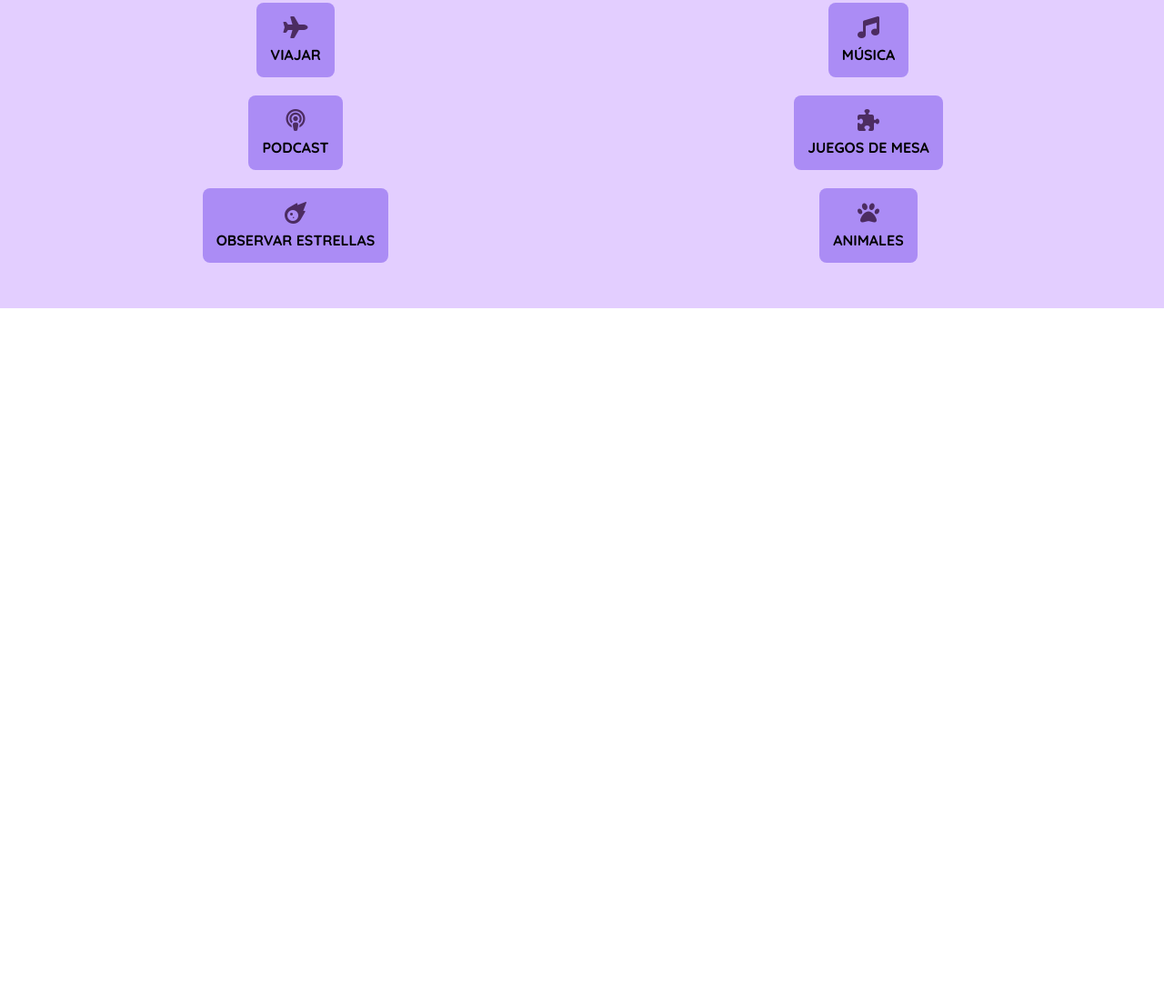
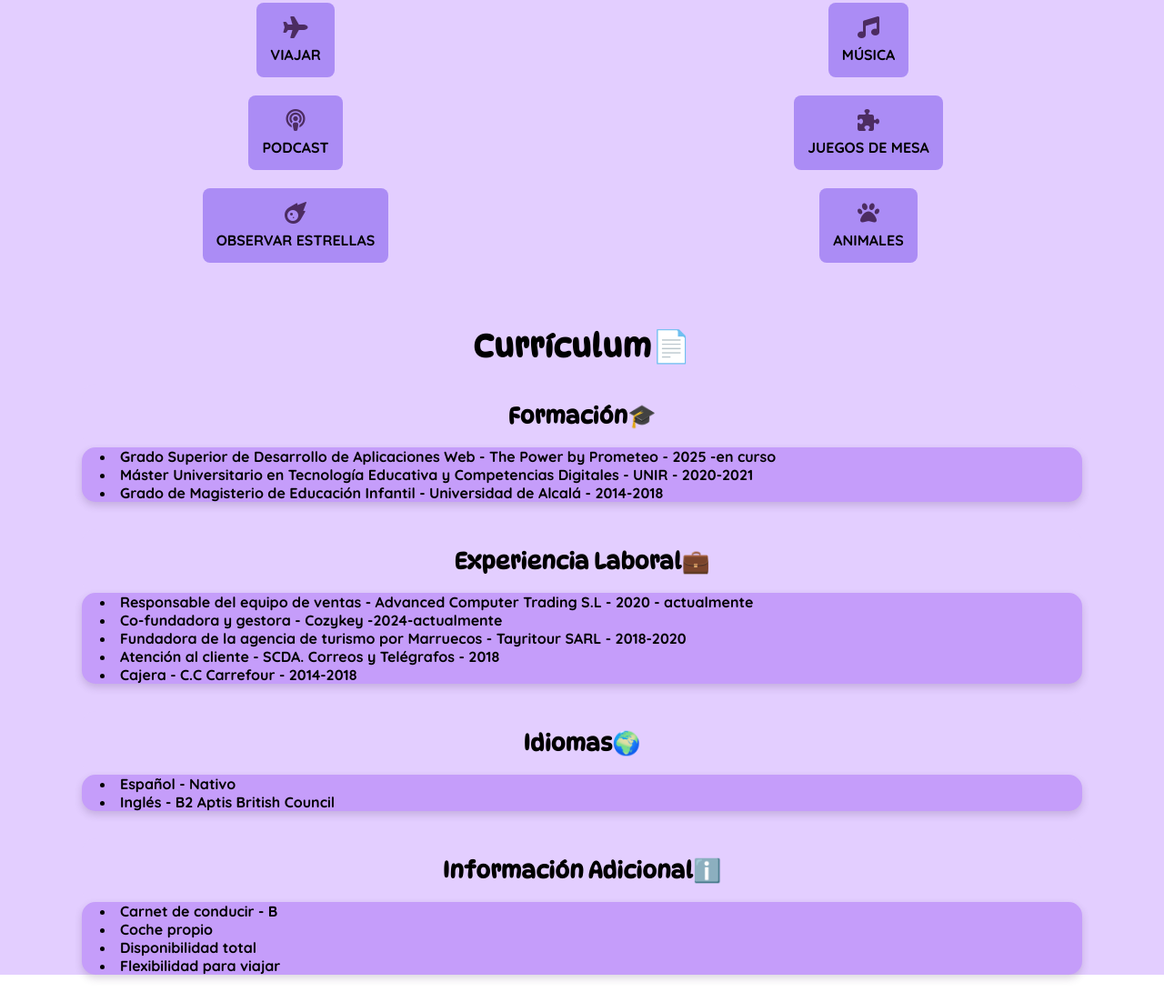
Before and after one commit to rebeksaba/P1_PORTFOLIO_LMARCAS, a plain HTML site: page index.html in a window 1280 px wide. Shown: the part 1244-2346 px from the top of the page at 91% size. Before the commit the page ends 1583 px from the top, so only its background shows below. Drawn offline with Linux system fonts and the light colour scheme.

Commit message:
Tercer commit (apartado curriculum)

```diff
--- a/css/style.css
+++ b/css/style.css
@@ -6,7 +6,7 @@
   }
 @font-face {
     font-family: 'Quicksand';
-    src: url(/fonts/Quicksand/Quicksand-Regular.ttf));
+    src: url(/fonts/Quicksand/Quicksand-Regular.ttf);
     font-weight: normal;
     font-style: normal;
 }
@@ -203,13 +203,56 @@
     transition: transform 0.3s ease;
   }
 
-  .intereses:hover {
+.intereses:hover {
     transform: scale(1.05);
     cursor: pointer;
-  }
+}
 
-  .intereses i {
+.intereses i {
     font-size: 24px;
     margin-bottom: 8px;
     color: #4c2c61;
-  }
+}
+
+  /*CURRICULUM*/
+
+.curriculum{
+    background-color: #e3ceff;
+}
+
+.contenido-curriculum{
+    max-width: 1100px;
+    margin: auto;
+    text-align: center;
+}
+
+.bloque-cv {
+    background-color: #c59dfa;
+    color: #000000;
+    border-radius: 15px;
+    margin-bottom: 30px;
+    box-shadow: 0 4px 8px rgba(76, 44, 97, 0.2);
+    transition: transform 0.3s ease;
+    text-align: left;
+    padding-left: 20px;
+    list-style-position: inside;
+}
+
+.curriculum .contenido-curriculum h2{
+    background-color: #e3ceff;
+    font-size: 35px;
+    font-family: 'DynaPuff';
+    text-align: center;
+    padding: 20px 0;
+
+}
+
+.contenido-curriculum h3{
+    background-color: #e3ceff;
+    font-size: 25px;
+    font-family: 'DynaPuff';
+    text-align: center;
+    padding: 20px 0;
+    margin-bottom: 0;
+    border-radius: 15px;
+}
--- a/index.html
+++ b/index.html
@@ -96,12 +96,57 @@
                     <span>ANIMALES</span>
                 </div>
             </div>
+        </div>
+    </section>
+    <!--CURRICULUM-->
+    <section id="curriculum" class="curriculum">
+    <div class="contenido-curriculum">
+        <h2>Currículum📄</h2>
+        <h3>Formación🎓</h3>
+        <div class="bloque-cv">
+        <ul>
+            <li>Grado Superior de Desarrollo de Aplicaciones Web - The Power by Prometeo - 2025 -en curso</li>
+            <li>Máster Universitario en Tecnología Educativa y Competencias Digitales - UNIR - 2020-2021</li>
+            <li>Grado de Magisterio de Educación Infantil - Universidad de Alcalá - 2014-2018</li>
+        </ul>
+        </div>
 
+        <h3>Experiencia Laboral💼</h3>
+        <div class="bloque-cv">
+        <ul>
+            <li>Responsable del equipo de ventas - Advanced Computer Trading S.L - 2020 - actualmente</li>
+            <li>Co-fundadora y gestora - Cozykey -2024-actualmente </li>
+            <li>Fundadora de la agencia de turismo por Marruecos - Tayritour SARL - 2018-2020</li>
+            <li>Atención al cliente - SCDA. Correos y Telégrafos - 2018</li>
+            <li>Cajera - C.C Carrefour - 2014-2018</li>
+        </ul>
+        </div>
+
+        <h3>Idiomas🌍</h3>
+        <div class="bloque-cv">
+        <ul>
+            <li>Español - Nativo</li>
+            <li>Inglés - B2 Aptis British Council</li>
+        </ul>
         </div>
 
 
+        <h3>Información Adicionalℹ️</h3>
+        <div class="bloque-cv">
+        <ul>
+            <li>Carnet de conducir - B</li>
+            <li>Coche propio</li>
+            <li>Disponibilidad total</li>
+            <li>Flexibilidad para viajar</li>
+        </ul>
+        </div>
+    </section>
+    </div>
 
-    </section>
+    <!--PROYECTOS-->
+
+
+
 
 
 
```
